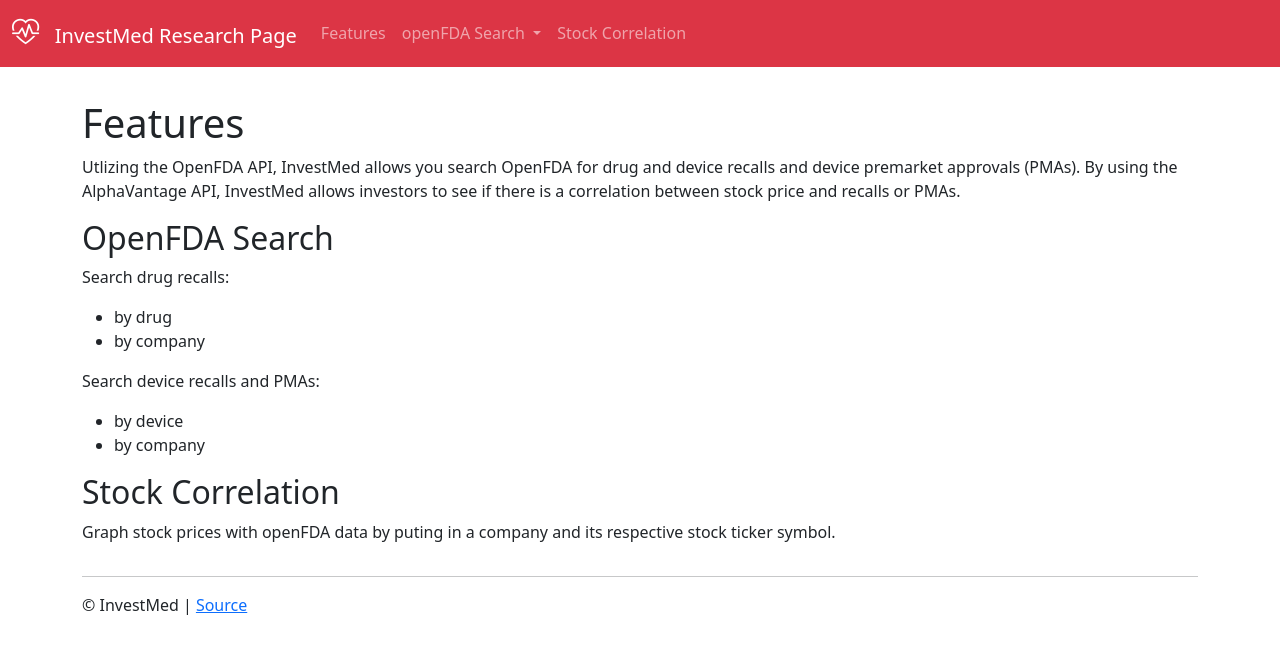
After one commit to rgirma1/FDA_search, a Flask app: page /features in a window 1280 px wide. The commit adds this page. Shown: the top 654 px of the page. Run offline with Flask 3, Linux system fonts and the light colour scheme.

Commit message:
Remove news and and added features page

```diff
--- a/web_app/__init__.py
+++ b/web_app/__init__.py
@@ -1,6 +1,5 @@
 from flask import Flask
 from web_app.routes.home_routes import home_routes
-from web_app.routes.news_routes import news_routes
 from web_app.routes.fdadata_routes import fdadata_routes
 from web_app.routes.stock_correlation_routes import stock_correlation_routes
 
@@ -10,7 +9,6 @@ def create_app():
     # Register routes
 
     app.register_blueprint(home_routes)
-    app.register_blueprint(news_routes)
     app.register_blueprint(fdadata_routes)
     app.register_blueprint(stock_correlation_routes)
 
--- a/web_app/routes/home_routes.py
+++ b/web_app/routes/home_routes.py
@@ -11,8 +11,8 @@ def index():
     #return "Welcome Home"
     return render_template("home.html")
 
-@home_routes.route("/about")
-def about():
-    print("ABOUT...")
+@home_routes.route("/features")
+def features():
+    print("FEATURES...")
     #return "About Me"
-    return render_template("about.html")
+    return render_template("features.html")
--- a/web_app/templates/bootstrap_5_layout.html
+++ b/web_app/templates/bootstrap_5_layout.html
@@ -10,7 +10,7 @@
     <!-- Bootstrap Icons -->
     <link rel="stylesheet" href="https://cdn.jsdelivr.net/npm/bootstrap-icons@1.8.1/font/bootstrap-icons.css">
 
-    <title>Hello, world! | this is the title text</title>
+    <title>InvestMed</title>
 </head>
 <body>
 
@@ -40,8 +40,7 @@
         https://getbootstrap.com/docs/5.0/components/navbar/
     -->
     {% set nav_links = [
-        ('/about', 'about', 'About',[]),
-        ('/news', 'news', 'News', []),
+        ('/features', 'features', 'Features',[]),
         ('#', 'openFDA_search', 'openFDA Search', [
             ('/openFDA-Search/drug-recalls', 'drug-recalls', 'Drug Recalls'),
             ('/openFDA-Search/device-recalls-pma', 'device-recalls-pma', 'Device Recalls & PMAs')
--- /dev/null
+++ b/web_app/templates/features.html
@@ -0,0 +1,26 @@
+{% extends "bootstrap_5_layout.html" %}
+{% set active_page = "Features" %}
+
+{% block content %}
+    <h1>Features</h1>
+    <p>
+        Utlizing the OpenFDA API, InvestMed allows you search OpenFDA
+        for drug and device recalls and device premarket approvals (PMAs).
+        By using the AlphaVantage API, InvestMed allows investors to see
+        if there is a correlation between stock price and recalls or PMAs.
+    </p>
+    <h2>OpenFDA Search</h2>
+    <p>Search drug recalls:</p>
+    <ul>
+        <li>by drug</li>
+        <li>by company</li>
+    </ul>
+    <p>Search device recalls and PMAs:</p>
+    <ul>
+        <li>by device</li>
+        <li>by company</li>
+    </ul>
+    <h2>Stock Correlation</h2>
+    <p>Graph stock prices with openFDA data by puting in a company and its respective stock ticker symbol.</p>
+
+{% endblock %}
```
Also changed, not shown: web_app/routes/news_routes.py (deleted, +0 -7 lines), web_app/templates/about.html (deleted, +0 -7 lines), web_app/templates/news.html (deleted, +0 -7 lines).
